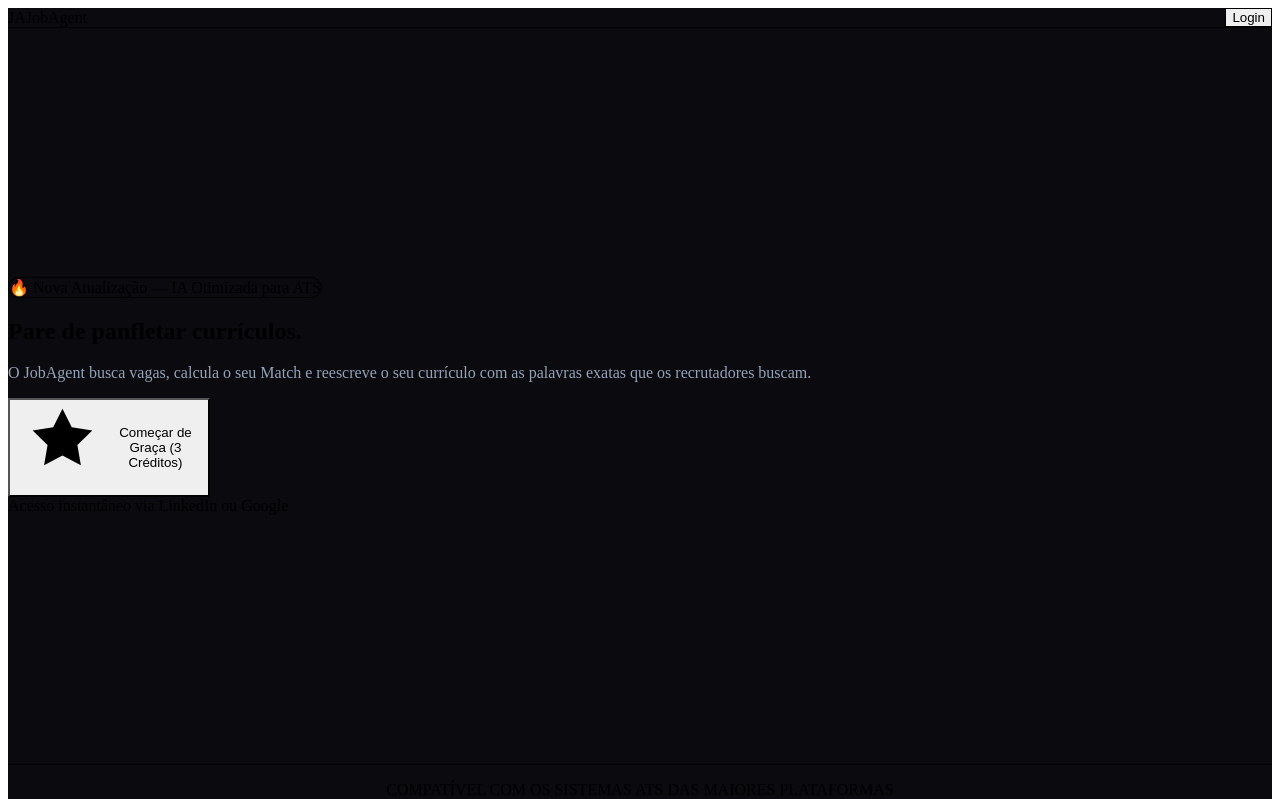
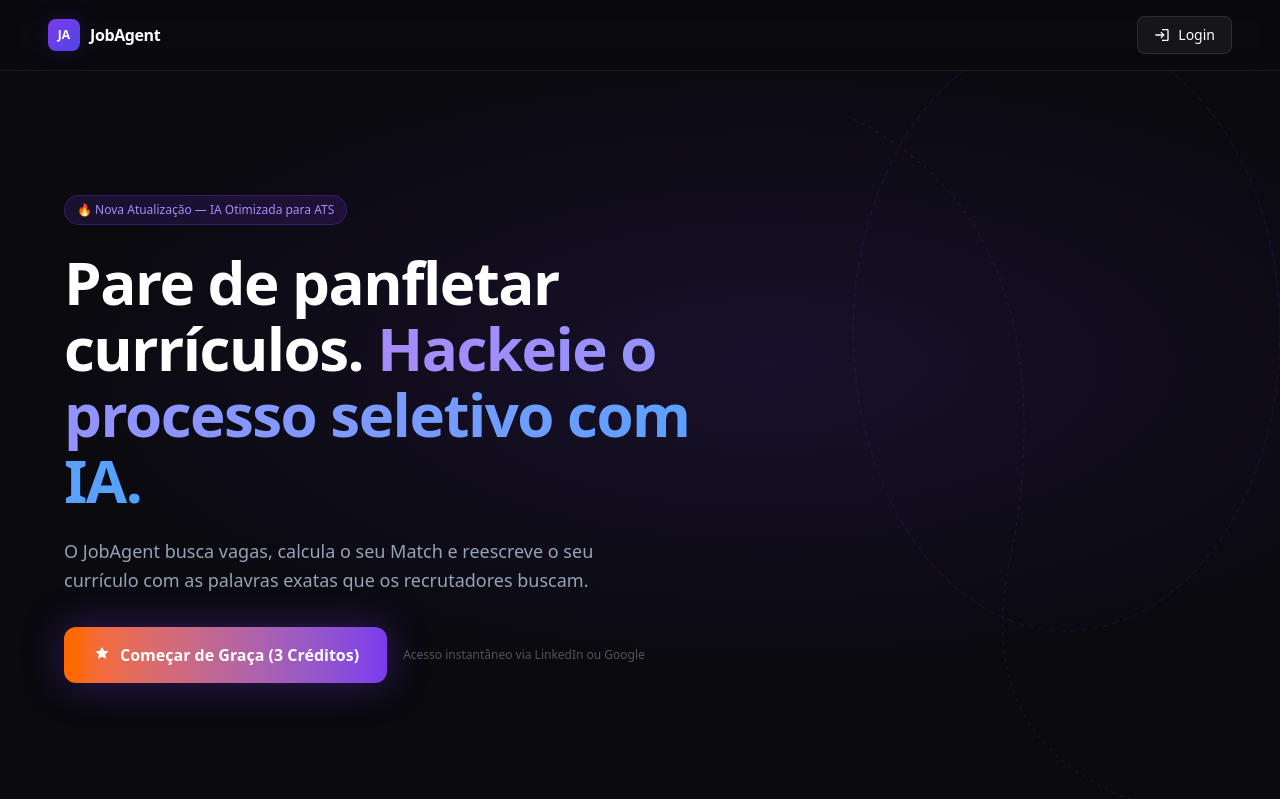
Before and after one commit to oCrisArts/jobagent, a Next.js app: page / in a window 1280 px wide. Shown: the top 799 px of the page. Built offline with nearby package versions, Linux system fonts and the light colour scheme; no server answers.

Commit message:
fix: migrate Tailwind config to v4 - move theme to globals.css @theme directive

```diff
--- a/app/globals.css
+++ b/app/globals.css
@@ -1,6 +1,24 @@
-@tailwind base;
-@tailwind components;
-@tailwind utilities;
+@import "tailwindcss";
+
+@theme {
+  --color-brand-50: #f0ebff;
+  --color-brand-100: #d9ccff;
+  --color-brand-200: #b89dfc;
+  --color-brand-400: #a78bfa;
+  --color-brand-500: #8b5cf6;
+  --color-brand-600: #7c3aed;
+  --color-brand-700: #6d28d9;
+  --color-brand-900: #2e1065;
+
+  --color-surface-base: #0A0A0F;
+  --color-surface-default: #13141A;
+  --color-surface-card: #1A1D27;
+
+  --font-family-sans: "Google Sans", Roboto, ui-sans-serif, system-ui, sans-serif;
+
+  --shadow-glow: 0 0 40px rgba(124,58,237,0.35);
+  --shadow-glow-sm: 0 0 20px rgba(124,58,237,0.2);
+}
 
 @layer base {
   * { box-sizing: border-box; }
@@ -8,6 +26,15 @@
 }
 
 @layer utilities {
+  .bg-brand-gradient {
+    background: linear-gradient(135deg, #7c3aed, #4f46e5);
+  }
+  .shadow-glow {
+    box-shadow: 0 0 40px rgba(124,58,237,0.35);
+  }
+  .shadow-glow-sm {
+    box-shadow: 0 0 20px rgba(124,58,237,0.2);
+  }
   .line-clamp-2 {
     display: -webkit-box;
     -webkit-line-clamp: 2;
--- a/app/layout.tsx
+++ b/app/layout.tsx
@@ -10,7 +10,7 @@
 export default function RootLayout({ children }: { children: React.ReactNode }) {
   return (
     <html lang="pt-BR" className="dark h-full">
-      <body className="h-full bg-surface-base text-white antialiased font-sans">
+      <body className="h-full bg-[#0A0A0F] text-white antialiased">
         <Providers>{children}</Providers>
       </body>
     </html>
--- a/tailwind.config.ts
+++ b/tailwind.config.ts
@@ -5,45 +5,7 @@
   content: [
     "./app/**/*.{js,ts,jsx,tsx,mdx}",
     "./components/**/*.{js,ts,jsx,tsx,mdx}",
-    "./pages/**/*.{js,ts,jsx,tsx,mdx}",
   ],
-  theme: {
-    extend: {
-      colors: {
-        brand: {
-          50:  "#f0ebff",
-          100: "#d9ccff",
-          200: "#b89dfc",
-          400: "#a78bfa",
-          500: "#8b5cf6",
-          600: "#7c3aed",
-          700: "#6d28d9",
-          900: "#2e1065",
-        },
-        surface: {
-          base:    "#0A0A0F",
-          default: "#13141A",
-          card:    "#1A1D27",
-          border:  "rgba(255,255,255,0.08)",
-        },
-      },
-      fontFamily: {
-        sans: ["Google Sans", "Roboto", "ui-sans-serif", "system-ui", "sans-serif"],
-      },
-      boxShadow: {
-        glow:      "0 0 40px rgba(124,58,237,0.35)",
-        "glow-sm": "0 0 20px rgba(124,58,237,0.2)",
-      },
-      backgroundImage: {
-        "brand-gradient": "linear-gradient(135deg, #7C3AED, #4F46E5)",
-        "hero-glow":      "radial-gradient(circle, rgba(124,58,237,0.15) 0%, transparent 70%)",
-      },
-      borderColor: {
-        DEFAULT: "rgba(255,255,255,0.08)",
-      },
-    },
-  },
-  plugins: [],
 };
 
 export default config;
```
